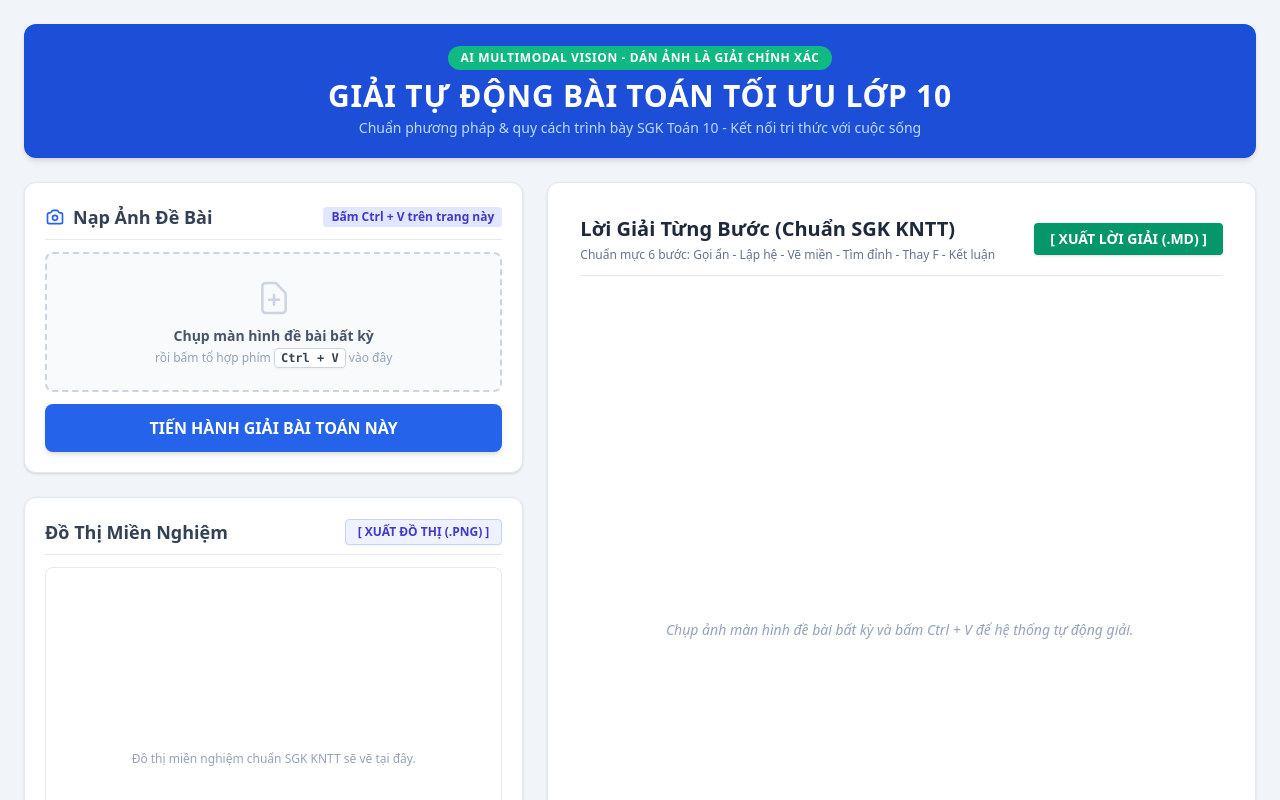
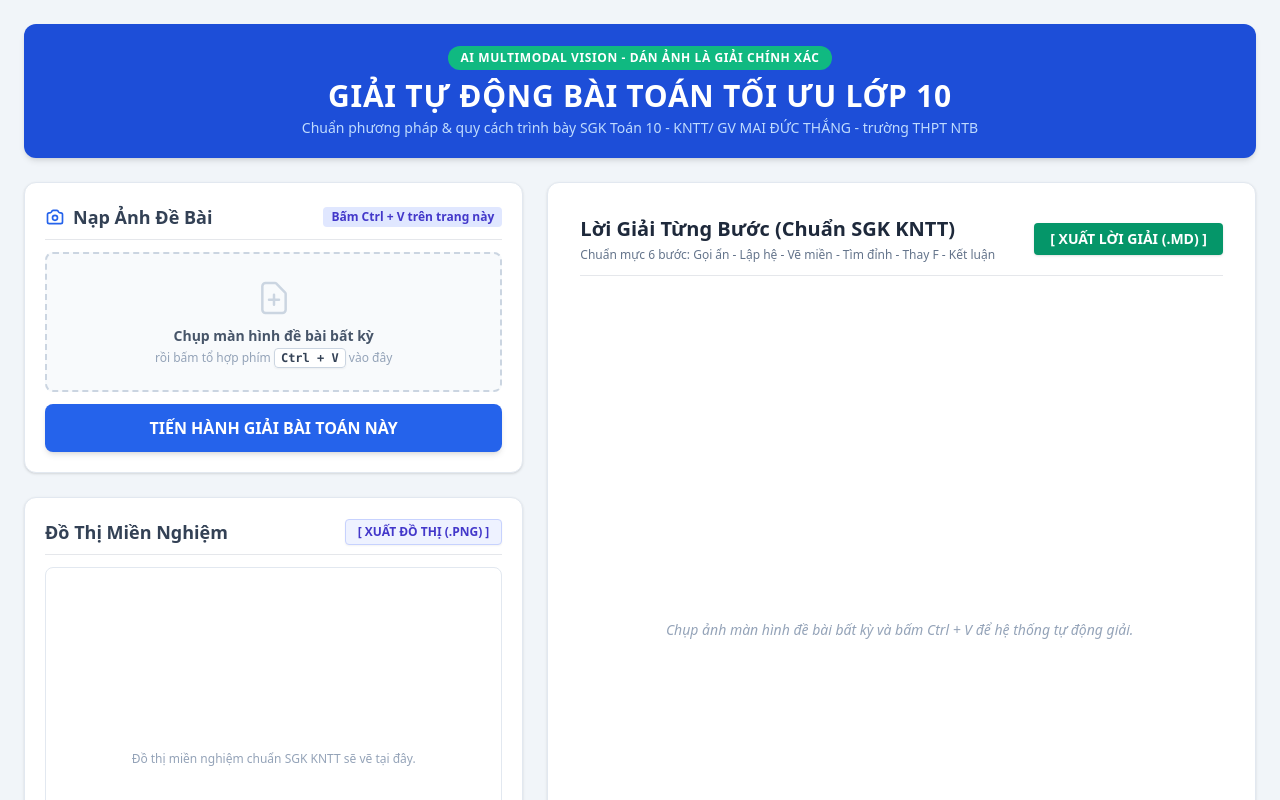
Before and after one commit to meocon32024-sketch/HE-BPT-BAC-NHAT-2-AN, a plain HTML site: page index.html in a window 1280 px wide. Shown: the top 800 px of the page. Drawn offline with nearby package versions, Linux system fonts and the light colour scheme.

Commit message:
Update index.html

```diff
--- a/index.html
+++ b/index.html
@@ -34,7 +34,7 @@
         AI Multimodal Vision - Dán Ảnh Là Giải Chính Xác
       </div>
       <h1 class="text-2xl md:text-3xl font-extrabold tracking-wide uppercase">Giải Tự Động Bài Toán Tối Ưu Lớp 10</h1>
-      <p class="text-blue-200 mt-1 text-sm">Chuẩn phương pháp & quy cách trình bày SGK Toán 10 - Kết nối tri thức với cuộc sống</p>
+      <p class="text-blue-200 mt-1 text-sm">Chuẩn phương pháp & quy cách trình bày SGK Toán 10 - KNTT/ GV MAI ĐỨC THẮNG - trường THPT NTB</p>
     </header>
 
     <div class="grid grid-cols-1 lg:grid-cols-12 gap-6">
```
